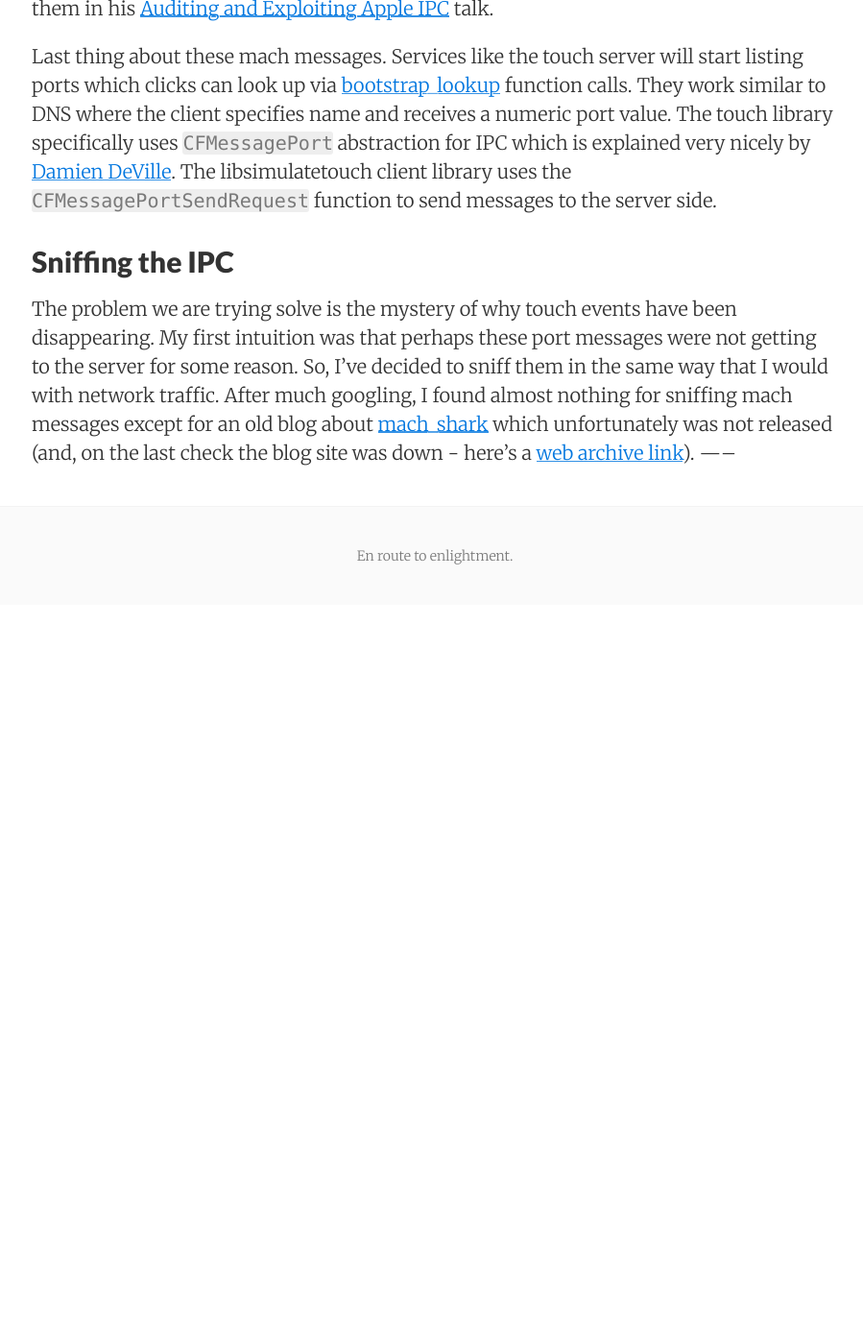
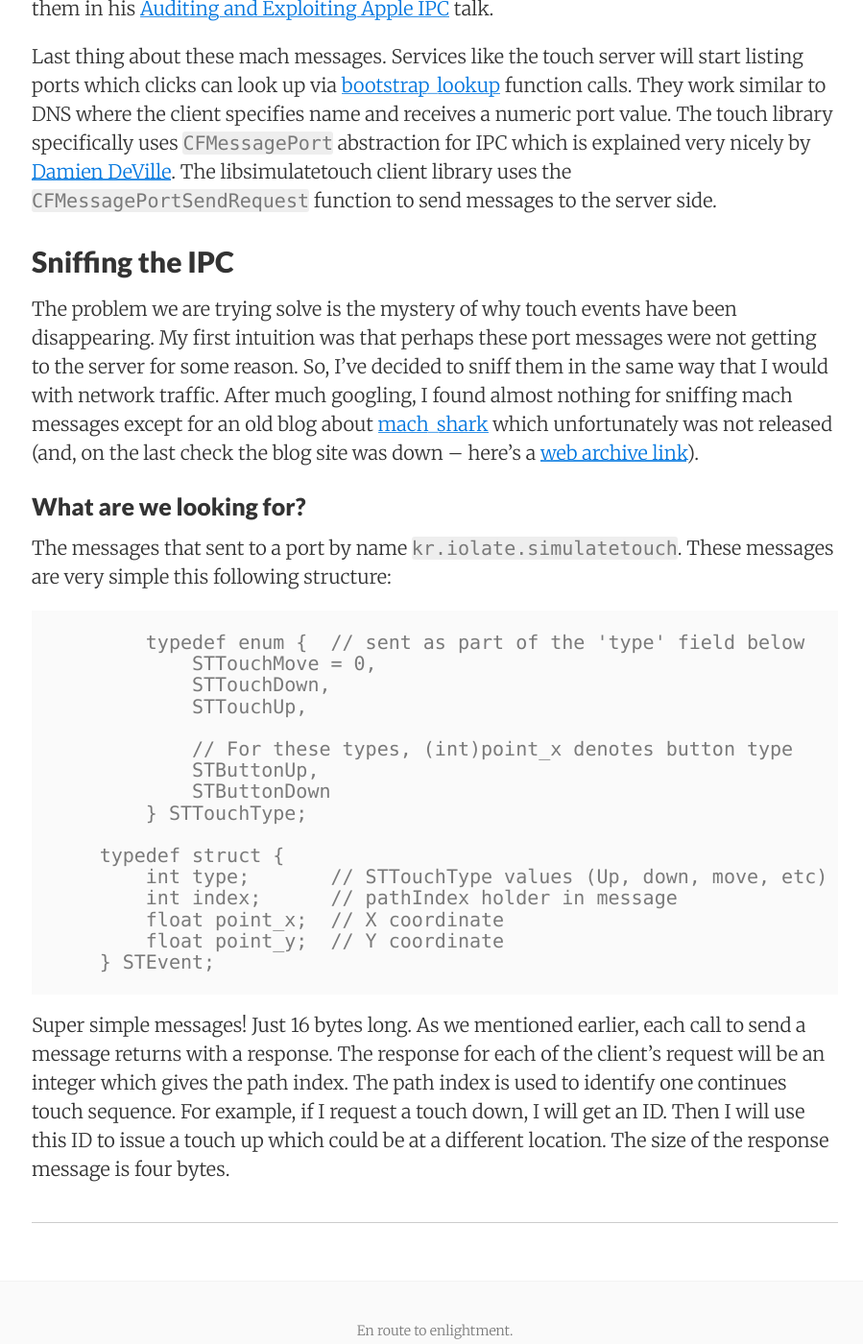
Before and after one commit to nologic/blog, a Jekyll site: the page built from _posts/2016-08-23-lost-touch.md, in a window 1280 px wide and 1400 px high, scrolled down 1683 px. Shown: the whole window at 96% size, without its empty margins (187-1086 px from the left). Built offline with Jekyll 4.4.1, drawn with Linux system fonts in a browser that asks for light colours; nearby versions of some CDN libraries; before the commit the page ends 2313 px from its top, so only the background shows below that; some of the changed text lies outside the part shown.

Commit message:
up to touch messages

````diff
--- a/_posts/2016-08-23-lost-touch.md
+++ b/_posts/2016-08-23-lost-touch.md
@@ -23,5 +23,30 @@ Apple IPC](https://thecyberwire.com/events/docs/IanBeer_JSS_Slides.pdf) talk.
 Last thing about these mach messages. Services like the touch server will start listing ports which clicks can look up via [bootstrap_lookup](http://opensource.apple.com//source/launchd/launchd-328/launchd/src/libbootstrap.c) function calls. They work similar to DNS where the client specifies name and receives a numeric port value. The touch library specifically uses `CFMessagePort` abstraction for IPC which is explained very nicely by [Damien DeVille](http://ddeville.me/2015/02/interprocess-communication-on-ios-with-mach-messages). The libsimulatetouch client library uses the `CFMessagePortSendRequest` function to send messages to the server side.
 
 ## Sniffing the IPC
-The problem we are trying solve is the mystery of why touch events have been disappearing. My first intuition was that perhaps these port messages were not getting to the server for some reason. So, I've decided to sniff them in the same way that I would with network traffic. After much googling, I found almost nothing for sniffing mach messages except for an old blog about [mach_shark](http://blog.wuntee.sexy/CVE-2015-3795) which unfortunately was not released (and, on the last check the blog site was down - here's a [web archive link](http://web.archive.org/web/20160413172707/http://blog.wuntee.sexy/CVE-2015-3795/)).
+The problem we are trying solve is the mystery of why touch events have been disappearing. My first intuition was that perhaps these port messages were not getting to the server for some reason. So, I've decided to sniff them in the same way that I would with network traffic. After much googling, I found almost nothing for sniffing mach messages except for an old blog about [mach_shark](http://blog.wuntee.sexy/CVE-2015-3795) which unfortunately was not released (and, on the last check the blog site was down -- here's a [web archive link](http://web.archive.org/web/20160413172707/http://blog.wuntee.sexy/CVE-2015-3795/)).
+
+### What are we looking for?
+The messages that sent to a port by name `kr.iolate.simulatetouch`. These messages are very simple this following structure:
+
+```C
+	typedef enum {  // sent as part of the 'type' field below
+	    STTouchMove = 0,
+	    STTouchDown,
+	    STTouchUp,
+
+	    // For these types, (int)point_x denotes button type
+	    STButtonUp,
+	    STButtonDown
+	} STTouchType;
+
+    typedef struct {
+        int type;       // STTouchType values (Up, down, move, etc)
+        int index;      // pathIndex holder in message
+        float point_x;  // X coordinate
+        float point_y;  // Y coordinate
+    } STEvent;
+```
+
+Super simple messages! Just 16 bytes long. As we mentioned earlier, each call to send a message returns with a response. The response for each of the client's request will be an integer which gives the path index. The path index is used to identify one continues touch sequence. For example, if I request a touch down, I will get an ID. Then I will use this ID to issue a touch up which could be at a different location. The size of the response message is four bytes.
+
 -----
````
